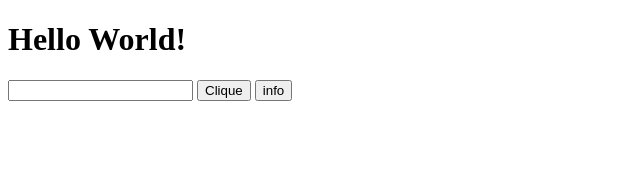
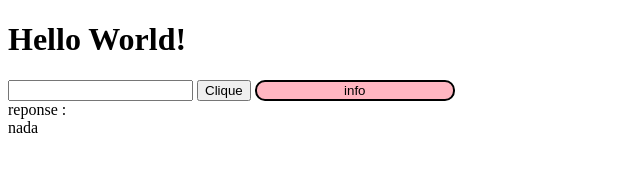
Before and after one commit to LeBihanGael/projetApp, a website: page public/index.html in a window 1280 px wide. Both pictures are taken after a click on the button "info". Shown: the whole page, without its empty margins (0-640 px from the left). Drawn offline with Linux system fonts and the light colour scheme; no server answers.

Commit message:
modif de div pour le back

```diff
--- a/public/index.html
+++ b/public/index.html
@@ -12,6 +12,8 @@
     <input type="text" id="myI">
     <input type="button" value="Clique" id="myB">
     <input type="button" value="info" id="myB2">
+    <br>
+    reponse : <div id="reponse">nada</div>
 </body>
     <script src='main.js'></script>
 </html>
--- a/public/main.css
+++ b/public/main.css
@@ -0,0 +1,6 @@
+#myB2 {
+    width: 200px;
+    background-color: lightpink;
+    border: 2px solid black;
+    border-radius: 10px;
+}
--- a/public/main.js
+++ b/public/main.js
@@ -18,5 +18,7 @@ myButton.addEventListener("click", () => {
 const infoButton = document.getElementById("myB2");
 
 infoButton.addEventListener("click", () => {
-    fetch('/info').then(response => response.json()).then(data => alert(data.cle1));
+    fetch('/info').then(response => response.json()).then(data => {
+        document.getElementById("reponse").innerHTML = data.cle1;
+    });
 });
--- a/server.js
+++ b/server.js
@@ -9,7 +9,7 @@ app.get('/login', (req, res) => {
 });
 
 app.get('/info', (req, res) => {
-  res.json({ cle1: 'valeur1', cle2: 'valeur2' });
+  res.json({ cle1: 'Hello World', cle2: 'valeur2' });
 });
 
 
```
